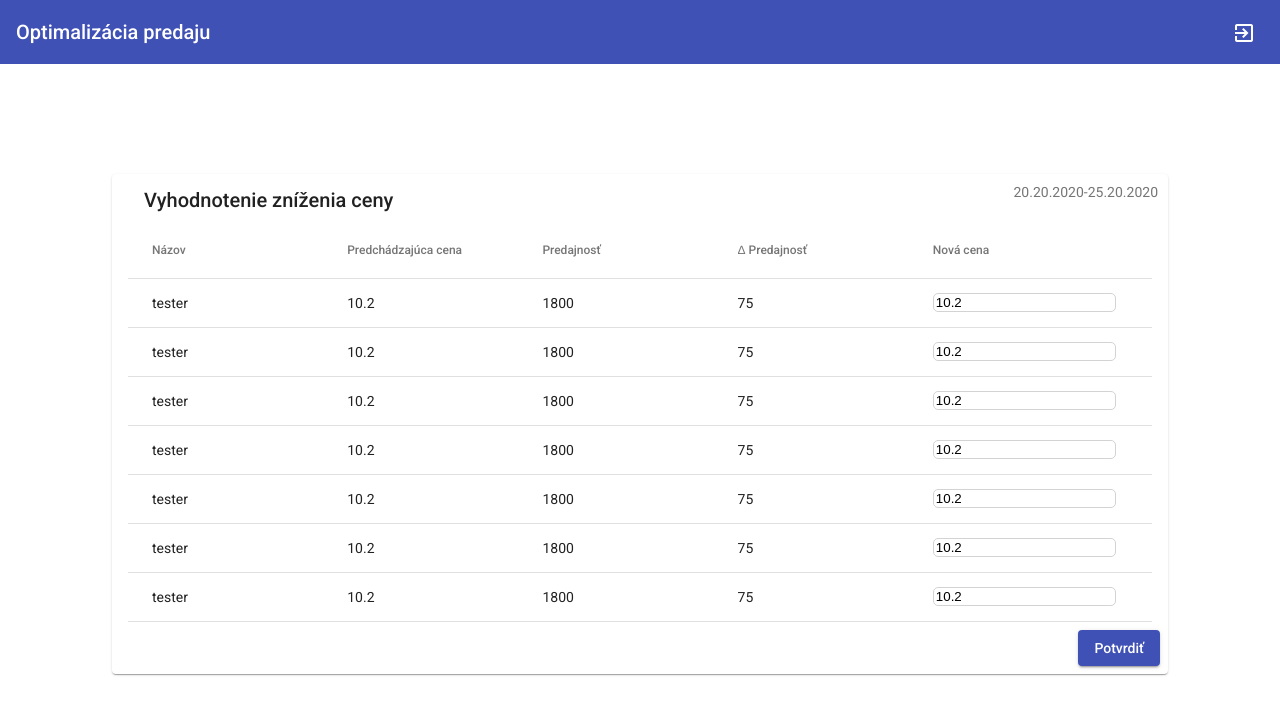
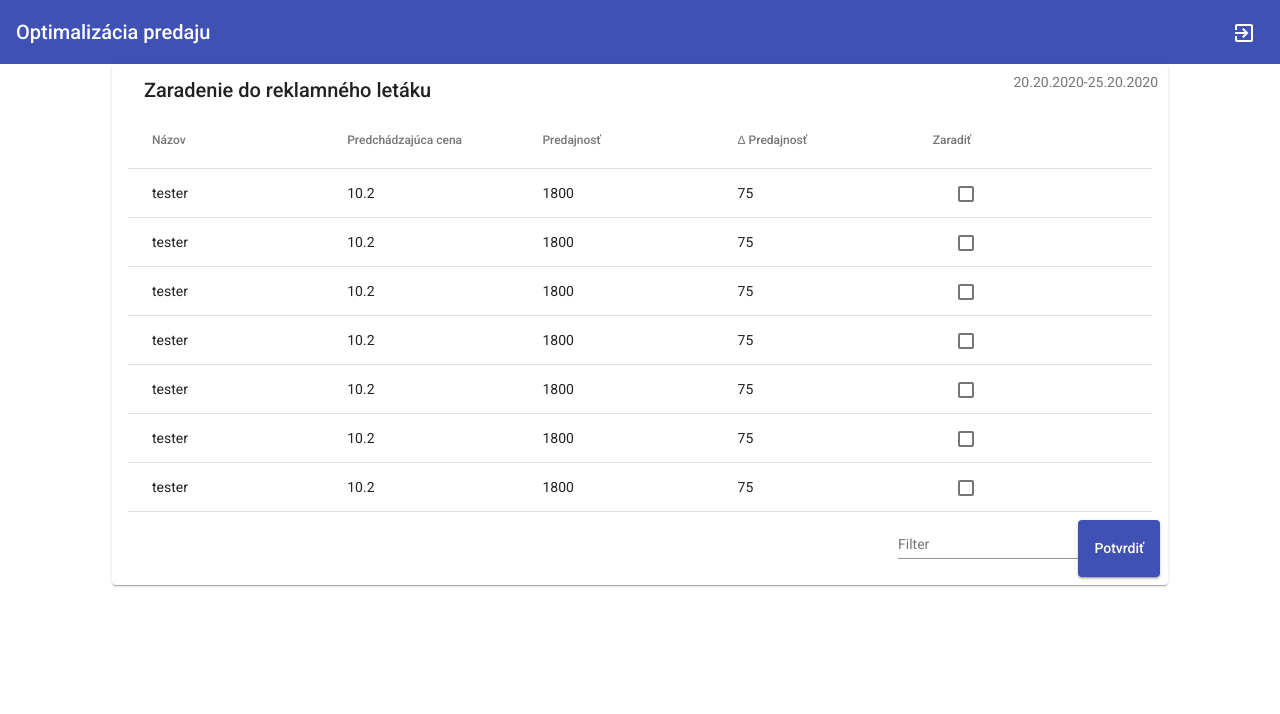
Before and after one commit to TimotejLabsky/PIS_projekt, an Angular app in the folder frontend/: page /sales-optimalization/advertisement-picking in a window 1280 px wide. Before the commit this address led to /sales-optimalization/price-update. Shown: the top 714 px of the page. Built offline with nearby package versions, Linux system fonts and the light colour scheme; sample sign-in values are in the browser's storage.

Commit message:
fixing matTableData source load (for filtering)

```diff
--- a/frontend/src/app/components/BP1/advertisement-picking/advertisement-picking.component.html
+++ b/frontend/src/app/components/BP1/advertisement-picking/advertisement-picking.component.html
@@ -33,7 +33,16 @@
         <mat-cell *matCellDef="let element"> {{element.delta_sales}} </mat-cell>
       </ng-container>
 
-      <!-- new_price Column -->
+
+      <!-- new_price Column
+      <ng-container matColumnDef="include">
+        <mat-header-cell *matHeaderCellDef> Nová cena </mat-header-cell>
+        <mat-cell *matCellDef="let element; let i = index">
+            <mat-checkbox></mat-checkbox>
+        </mat-cell>
+      </ng-container>-->
+
+      <!-- new_price Column-->
       <ng-container matColumnDef="include">
         <mat-header-cell *matHeaderCellDef> Zaradiť </mat-header-cell>
         <mat-cell *matCellDef="let element">
@@ -53,7 +62,7 @@
         <input matInput (keyup)="applyFilter($event)" placeholder="Ex. ium">
       </mat-form-field>
 
-      <button mat-raised-button color="primary">Potvrdiť</button>
+      <button mat-raised-button color="primary" (click)="onSubmit()">Potvrdiť</button>
 
 
     </mat-card-actions>
--- a/frontend/src/app/components/BP1/advertisement-picking/advertisement-picking.component.ts
+++ b/frontend/src/app/components/BP1/advertisement-picking/advertisement-picking.component.ts
@@ -1,10 +1,9 @@
 import {Component, Input, OnInit} from '@angular/core';
 import {Product} from "../../../model/product-model";
-import {Observable} from "rxjs";
-import {map} from 'rxjs/operators';
 import { MatTableDataSource } from "@angular/material/table";
 import {TaskService} from "../../../services/task.service";
 import {AuthStore} from "../../../store/auth.store";
+import {combineAll} from "rxjs/operators";
 
 @Component({
   selector: 'app-advertisement-picking',
@@ -18,16 +17,20 @@ export class AdvertisementPickingComponent implements OnInit {
   loading: boolean;
 
   constructor(private taskService: TaskService, private authStore: AuthStore) {
-    let products: Product[];
+    let products: Product[] = null;
     this.loading = true;
 
     this.taskService.getTask(authStore.getCurrentUser()).subscribe(
       tasks => products = tasks.products,
       err => console.error(err),
-      () => this.loading = false
+      () => this.initComplete(products)
     )
 
+  }
+
+  private initComplete(products: Product[]){
     this.dataSource = new MatTableDataSource(products);
+    this.loading = false;
   }
 
   ngOnInit(): void {
@@ -38,4 +41,8 @@ export class AdvertisementPickingComponent implements OnInit {
     const filterValue = ($event.target as HTMLInputElement).value;
     this.dataSource.filter = filterValue.trim().toLowerCase();
   }
+
+  onSubmit() {
+    console.log(this.dataSource)
+  }
 }
--- a/frontend/src/app/components/BP1/ordering-cancelation/ordering-cancelation.component.ts
+++ b/frontend/src/app/components/BP1/ordering-cancelation/ordering-cancelation.component.ts
@@ -26,6 +26,7 @@ export class OrderingCancelationComponent implements OnInit {
       () => this.loading = false
     );
   }
+
   ngOnInit(): void {
   }
 
--- a/frontend/src/app/components/BP1/price-update/price-update.component.html
+++ b/frontend/src/app/components/BP1/price-update/price-update.component.html
@@ -37,10 +37,13 @@
       <!-- new_price Column -->
       <ng-container matColumnDef="new_price">
         <mat-header-cell *matHeaderCellDef> Nová cena </mat-header-cell>
-        <mat-cell *matCellDef="let element">
-          <input matInput class="table_input" value="{{element.new_price}}">
+        <mat-cell *matCellDef="let element; let i = index">
+          <mat-form-field>
+            <input matInput [(ngModel)]="dataSource[i].new_price">
+          </mat-form-field>
         </mat-cell>
       </ng-container>
+
 
       <!-- Header and Row Declarations -->
       <mat-header-row *matHeaderRowDef="columns; sticky: true"></mat-header-row>
@@ -49,7 +52,7 @@
     </mat-table>
 
     <mat-card-actions align="end">
-      <button mat-raised-button color="primary">Potvrdiť</button>
+      <button mat-raised-button color="primary" (click)="onSubmit()">Potvrdiť</button>
     </mat-card-actions>
 
   </mat-card>
--- a/frontend/src/app/components/BP1/price-update/price-update.component.ts
+++ b/frontend/src/app/components/BP1/price-update/price-update.component.ts
@@ -30,4 +30,7 @@ export class PriceUpdateComponent implements OnInit {
   ngOnInit(): void {
   }
 
+  onSubmit(){
+    console.log(this.dataSource);
+  }
 }
--- a/frontend/src/app/services/task.service.ts
+++ b/frontend/src/app/services/task.service.ts
@@ -32,7 +32,7 @@ export class TaskService {
   constructor() { }
 
   getTask(user: User): Observable<Task>{
-    return of({taskType: TaskType.price_update, guid: '0', products: this.mockData, scheduledOn: new Date()}).pipe(
+    return of({taskType: TaskType.advertisement_picking, guid: '0', products: this.mockData, scheduledOn: new Date()}).pipe(
       delay(2000)
     );
   }
```
